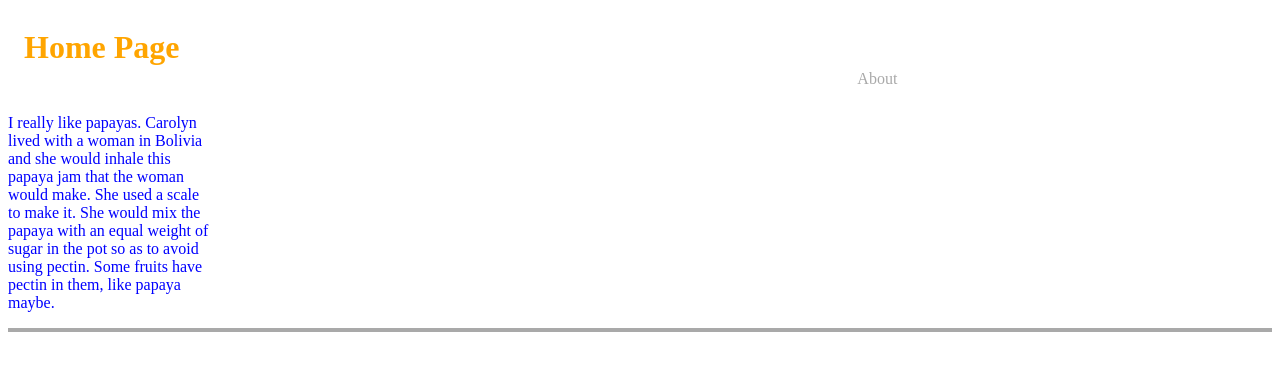
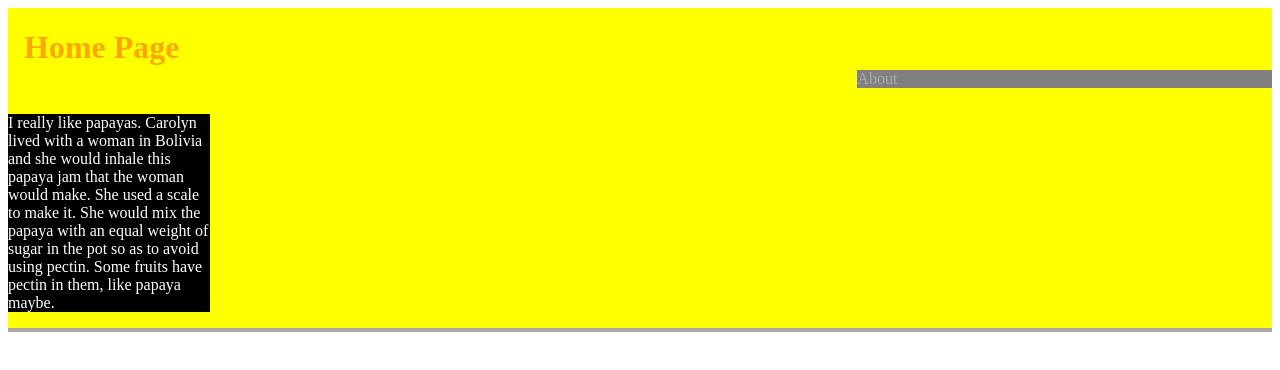
Before and after one commit to CarolynSM/git-collab-csm-bif, a plain HTML site: page app/index.html in a window 1280 px wide. Drawn offline with Linux system fonts and the light colour scheme.

Commit message:
changed 5 css properties

```diff
--- a/app/styles.css
+++ b/app/styles.css
@@ -4,6 +4,8 @@ header {
 	grid-gap: 10px;
 	align-items: end;
 	border-bottom: 0.3rem solid darkgrey;
+	color: white;
+	background-color: yellow;
 }
 
 h1 {
@@ -15,6 +17,8 @@ h1 {
 
 nav {
 	grid-column: 5/ span 2;
+	color: white;
+	background-color: grey;
 }
 
 nav a {
@@ -24,6 +28,7 @@ nav a {
 }
 
 p {
-  color: blue;
+	color: white;
 	font-size: 10rm;
+	background-color: black;
 }
```
Also changed, not shown: 1 other file. Lines whose indentation alone changed are shown as unchanged.
